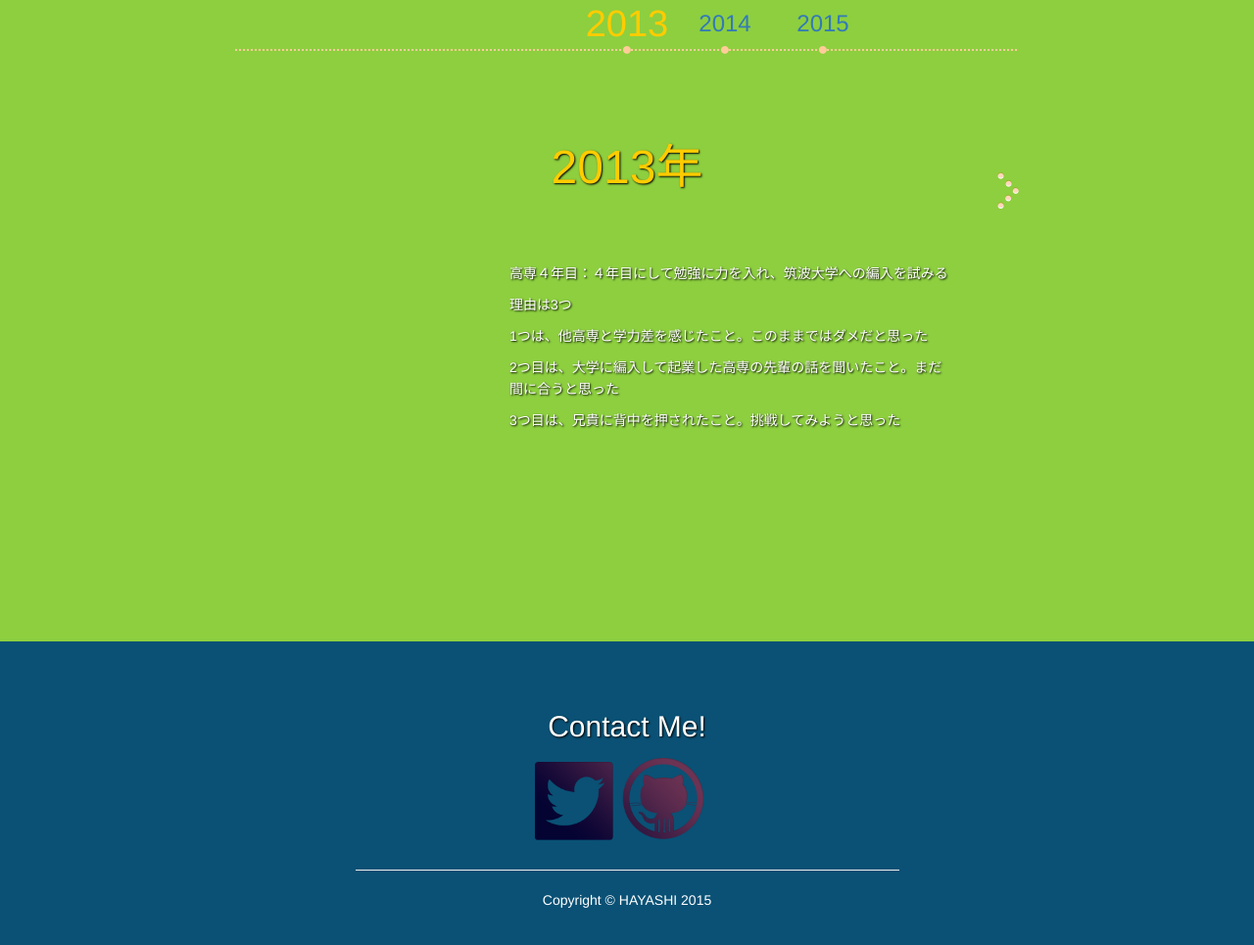
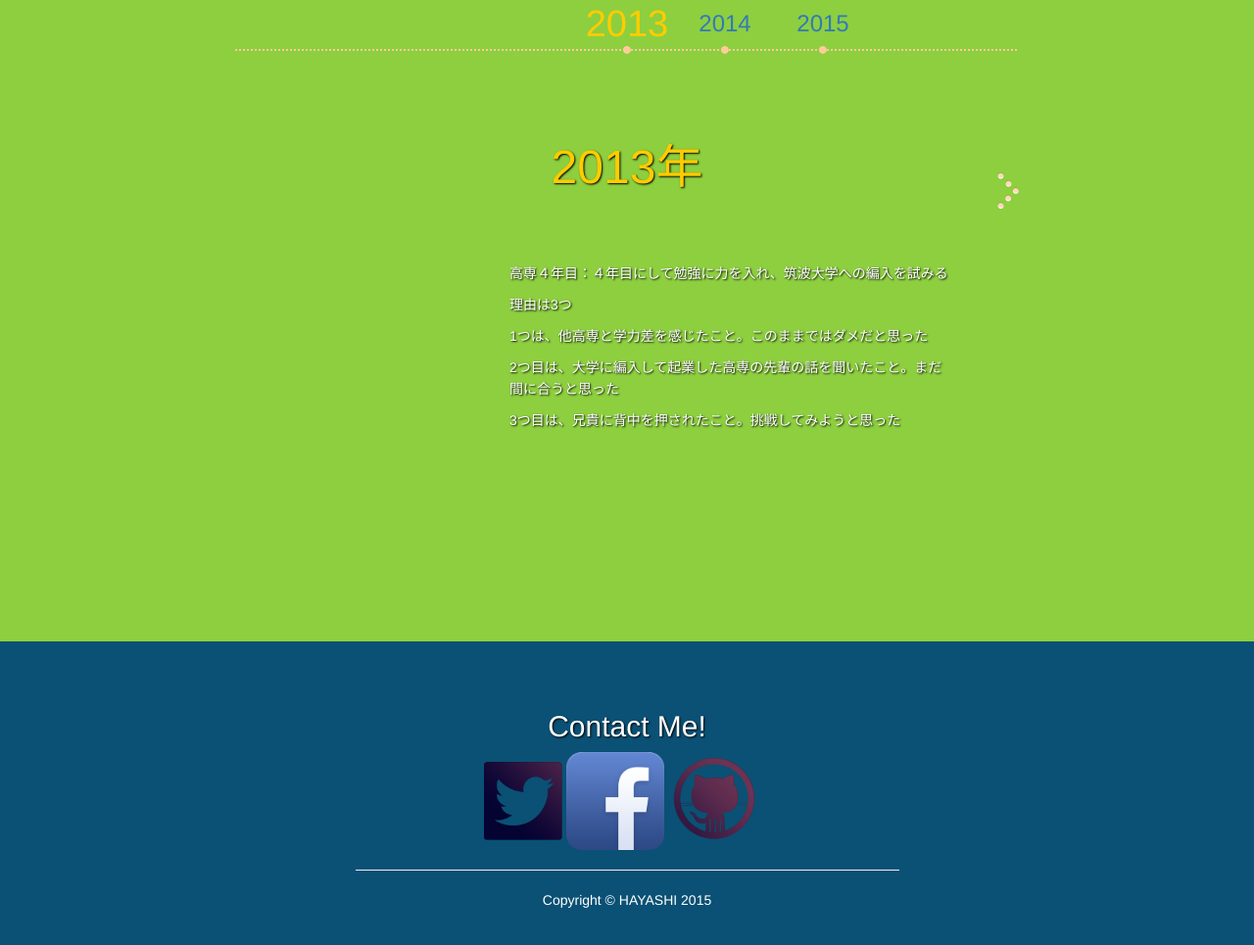
Before and after one commit to fordream/MyWeb, a plain HTML site: page index.html in a window 1280 px wide. Shown: the part 2189-3154 px from the top of the page at 98% size. Drawn offline with nearby package versions, Linux system fonts and the light colour scheme.

Commit message:
facebookアイコンの追加

```diff
--- a/index.html
+++ b/index.html
@@ -167,7 +167,8 @@
               <!-- <li><i class="fa fa-facebook fa-3x"></i></li> -->
               <div align="center">
                 <a href="https://twitter.com/SShayashi0208" target="_blank"><img src="img/twitter_icon.png" width="80" height="80" alt="twitter"/>
-                <a href="https://github.com/SShayashi" target="_blank"><img src="img/github_icon.png" width="100" height="100" alt="twitter"/>
+                <a href="https://www.facebook.com/profile.php?id=100008867201626" target="_blank"><img src="img/facebook_icon.png" width="100" height="100" alt="facebook"/>
+                <a href="https://github.com/SShayashi" target="_blank"><img src="img/github_icon.png" width="100" height="100" alt="github"/>
               <li><a href="" target="_blank"><i class="fa fa-twitter fa-3x"></i></a></li>
               <!-- <li><i class="fa fa-dribbble fa-3x"></i></li> -->
             </ul>
```
Also changed, not shown: img/facebook_icon.png (added).
